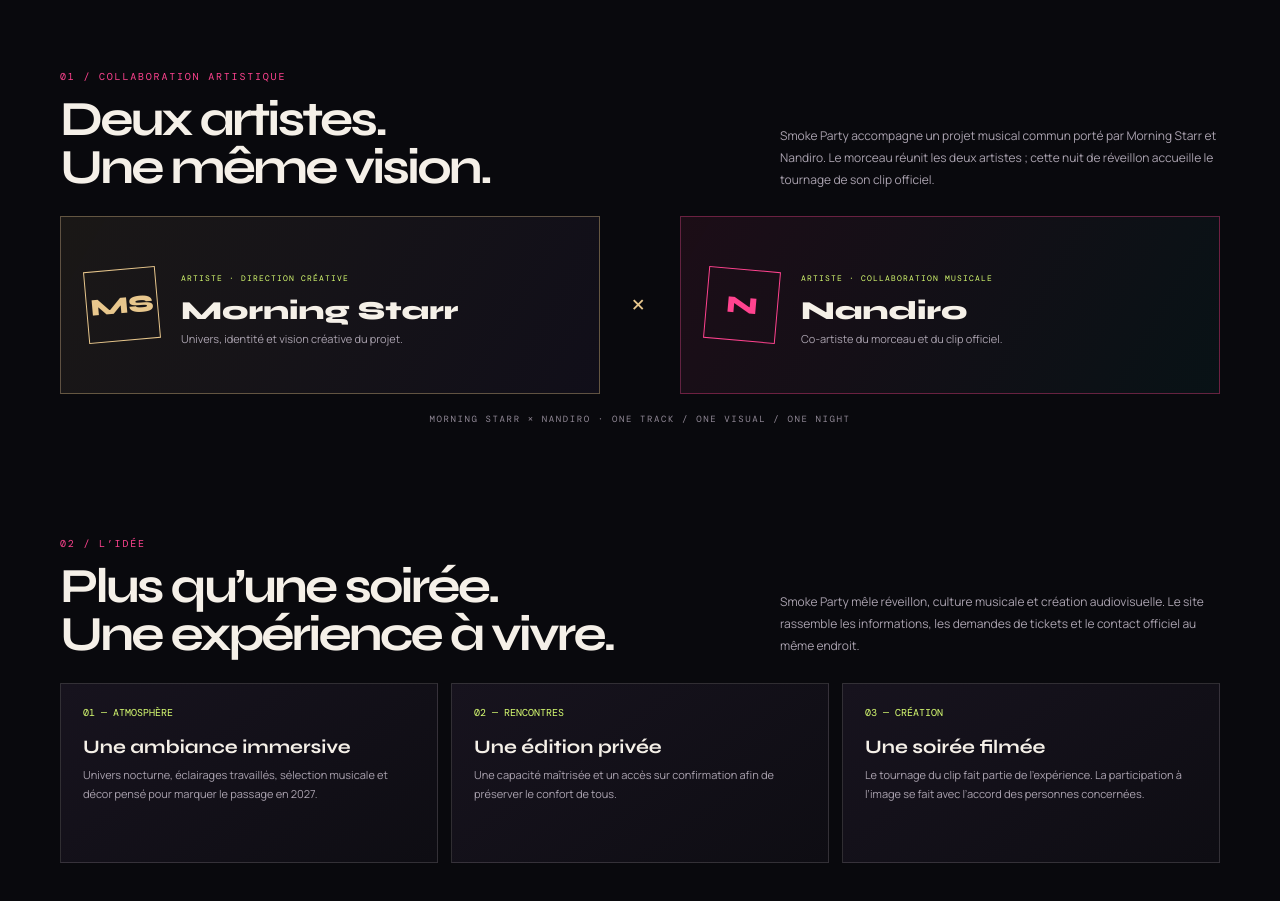
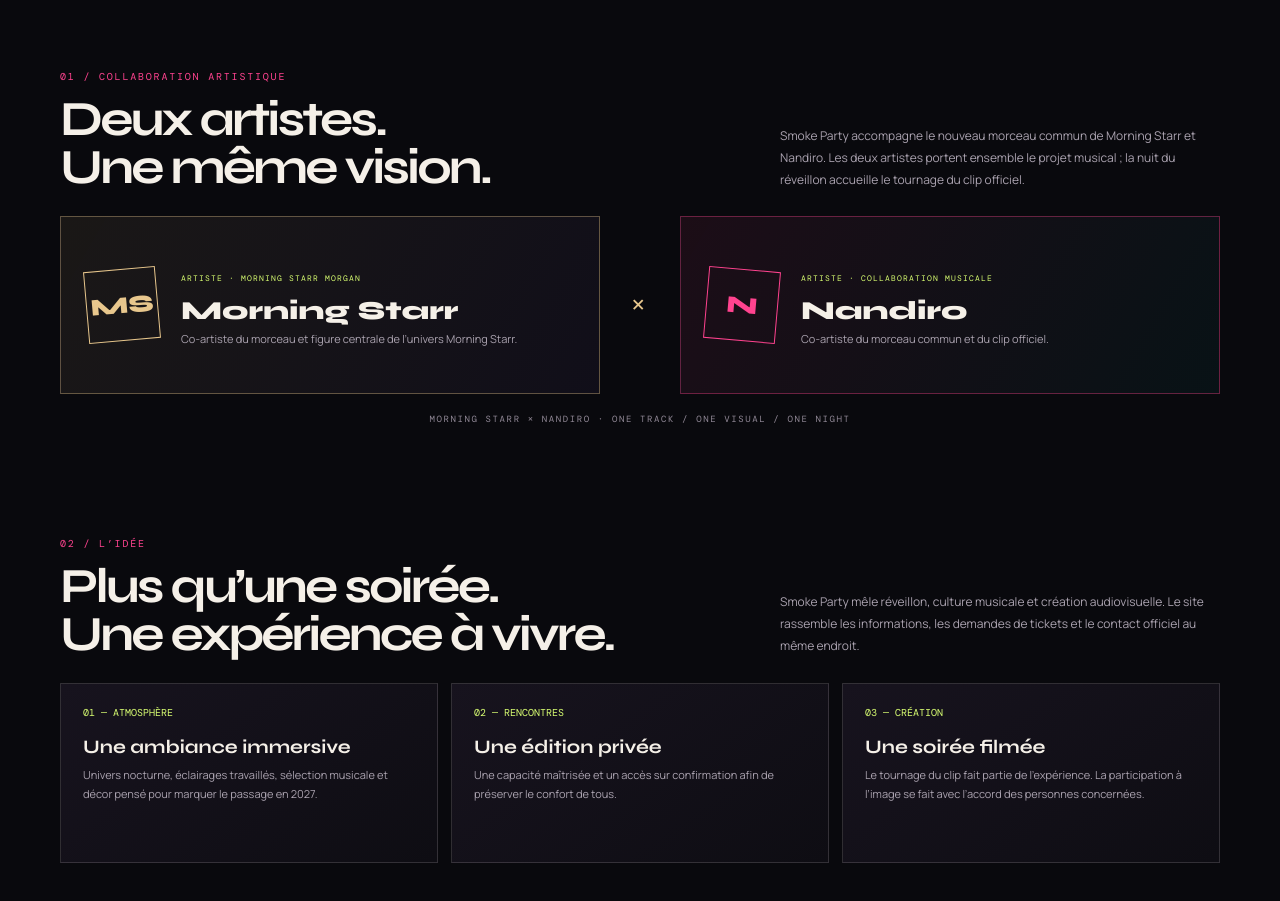
Before and after one commit to kkamako69-source/Morning_Starr-pro, a plain HTML site: page smoke-party/index.html in a window 1280 px wide. Shown: the part 860-1761 px from the top of the page. Drawn offline with nearby package versions, Linux system fonts and the light colour scheme.

Commit message:
Refine co-artist credits for Morning Starr and Nandiro

```diff
--- a/smoke-party/index.html
+++ b/smoke-party/index.html
@@ -70,11 +70,11 @@ footer{border-top:1px solid var(--line);padding:25px 0 40px;display:flex;justify
 </section>
 
 <section class="section" id="artistes">
- <div class="section-top"><div><div class="index">01 / Collaboration artistique</div><h2>Deux artistes.<br>Une même vision.</h2></div><p class="section-intro">Smoke Party accompagne un projet musical commun porté par Morning Starr et Nandiro. Le morceau réunit les deux artistes ; cette nuit de réveillon accueille le tournage de son clip officiel.</p></div>
+ <div class="section-top"><div><div class="index">01 / Collaboration artistique</div><h2>Deux artistes.<br>Une même vision.</h2></div><p class="section-intro">Smoke Party accompagne le nouveau morceau commun de Morning Starr et Nandiro. Les deux artistes portent ensemble le projet musical ; la nuit du réveillon accueille le tournage du clip officiel.</p></div>
  <div class="artist-grid">
-  <article class="artist-card"><div class="artist-initial">MS</div><div class="artist-meta"><span class="mono">ARTISTE · DIRECTION CRÉATIVE</span><h3>Morning Starr</h3><p>Univers, identité et vision créative du projet.</p></div></article>
+  <article class="artist-card"><div class="artist-initial">MS</div><div class="artist-meta"><span class="mono">ARTISTE · MORNING STARR MORGAN</span><h3>Morning Starr</h3><p>Co-artiste du morceau et figure centrale de l’univers Morning Starr.</p></div></article>
   <div class="artist-cross mono">×</div>
-  <article class="artist-card artist-second"><div class="artist-initial">N</div><div class="artist-meta"><span class="mono">ARTISTE · COLLABORATION MUSICALE</span><h3>Nandiro</h3><p>Co-artiste du morceau et du clip officiel.</p></div></article>
+  <article class="artist-card artist-second"><div class="artist-initial">N</div><div class="artist-meta"><span class="mono">ARTISTE · COLLABORATION MUSICALE</span><h3>Nandiro</h3><p>Co-artiste du morceau commun et du clip officiel.</p></div></article>
  </div>
  <div class="artist-note mono">MORNING STARR × NANDIRO · ONE TRACK / ONE VISUAL / ONE NIGHT</div>
 </section>
```
